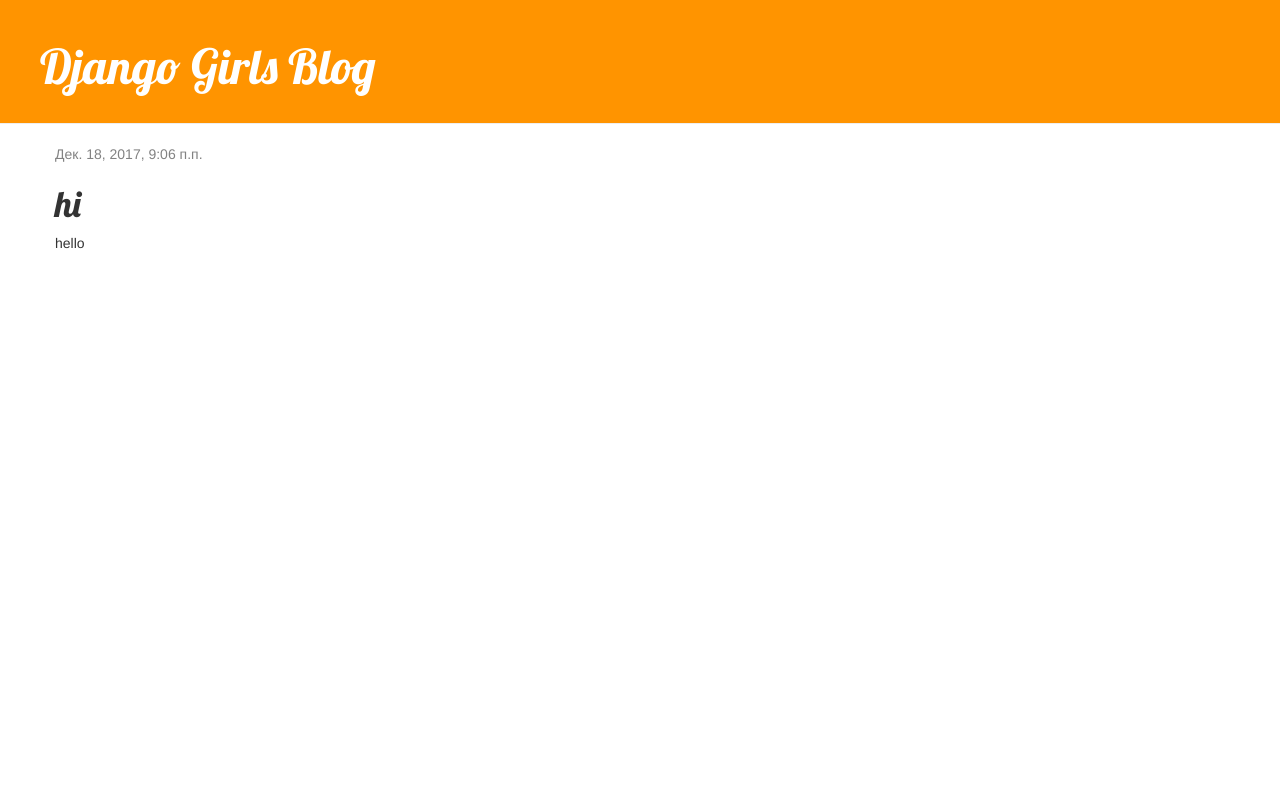
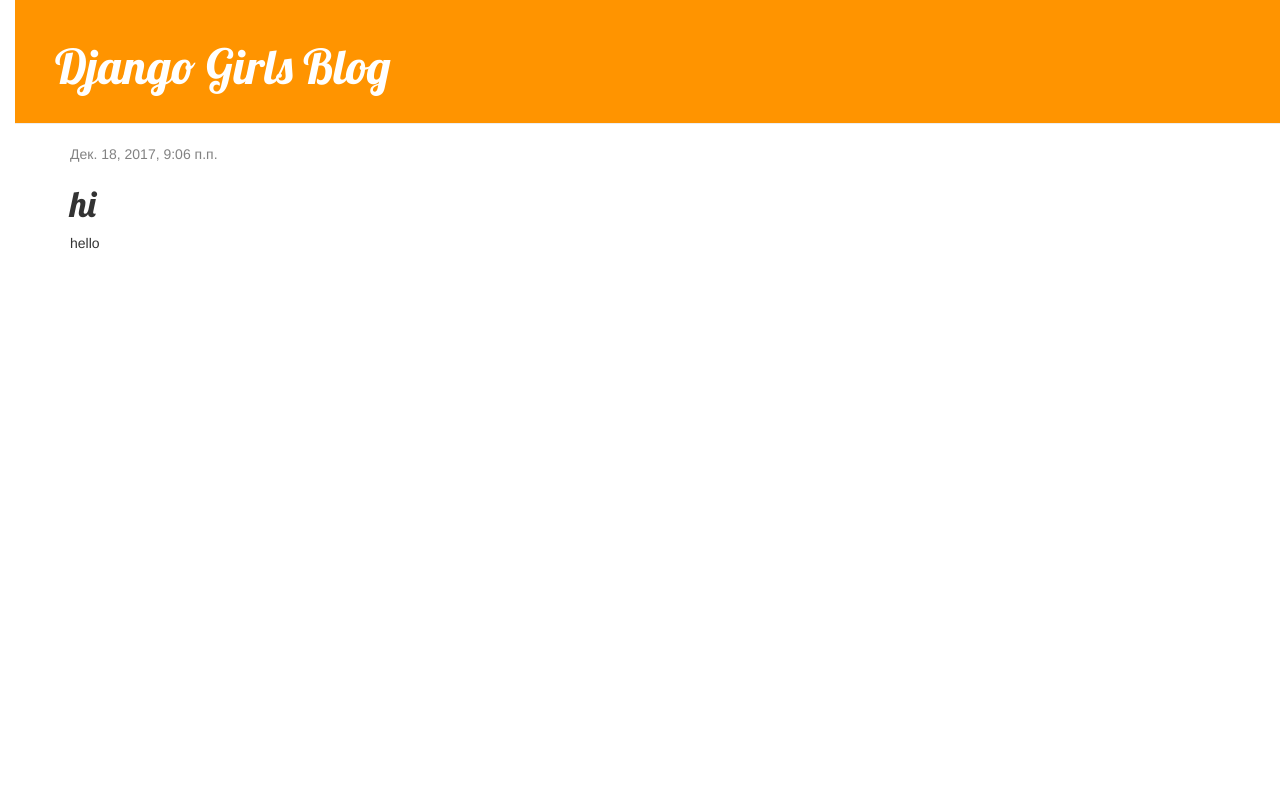
Before and after one commit to Asahy/my-first-blog, a Django app: page /post/1/ in a window 1280 px wide. Run offline with Django 3.2, Linux system fonts and the light colour scheme; data comes from the database, SQL or seed files in the repository; both versions use the stored data as it was after the commit; some libraries are stand-ins or nearby versions.

Commit message:
fix css file

```diff
--- a/blog/static/css/blog.css
+++ b/blog/static/css/blog.css
@@ -1,4 +1,10 @@
-
+body {
+    padding-left: 15px;
+}
+h1 a {
+    color: #FCA205;
+    font-family: 'Lobster';
+}
 .page-header {
     background-color: #ff9400;
     margin-top: 0;
```
Also changed, not shown: db.sqlite3.
